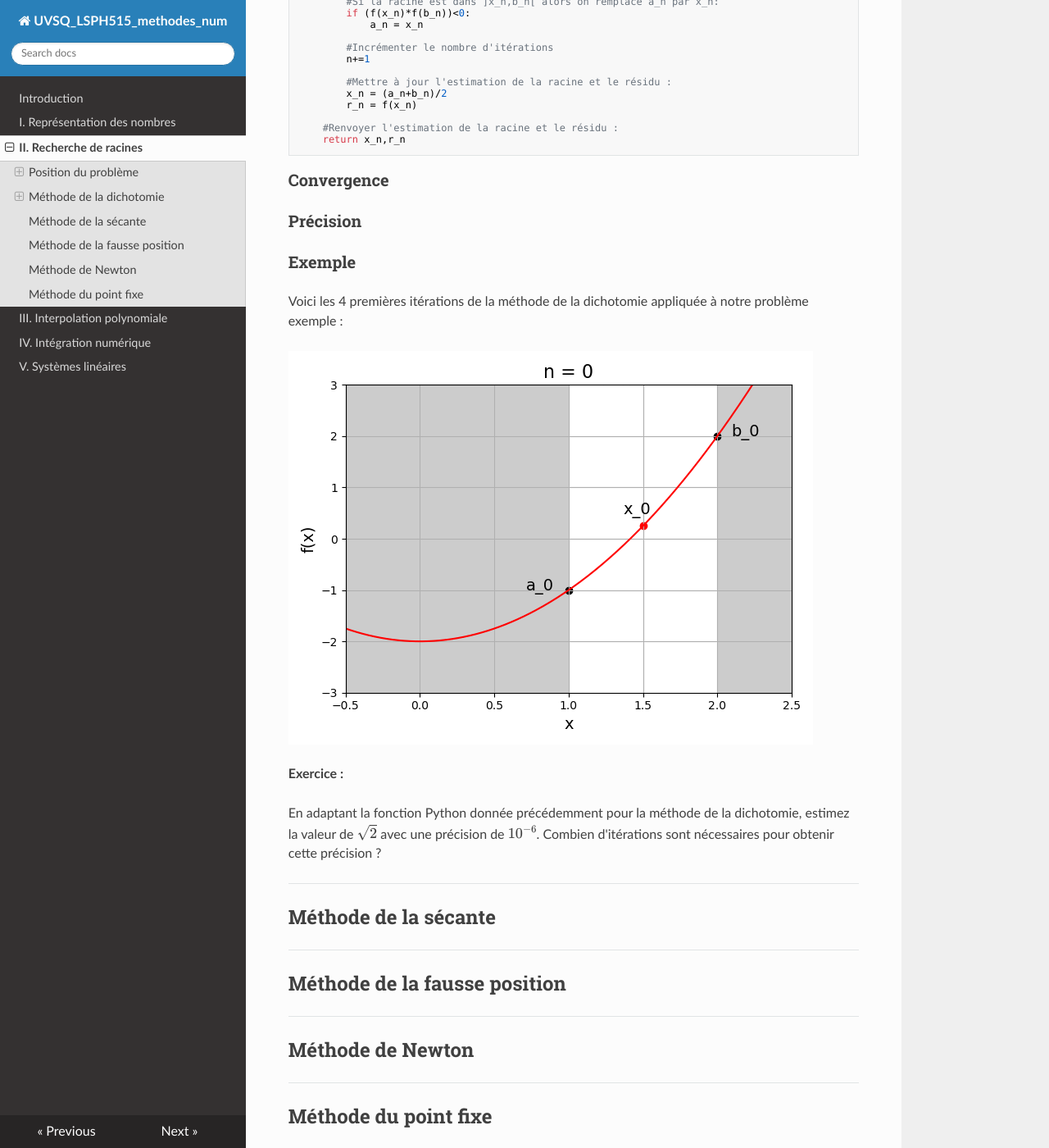
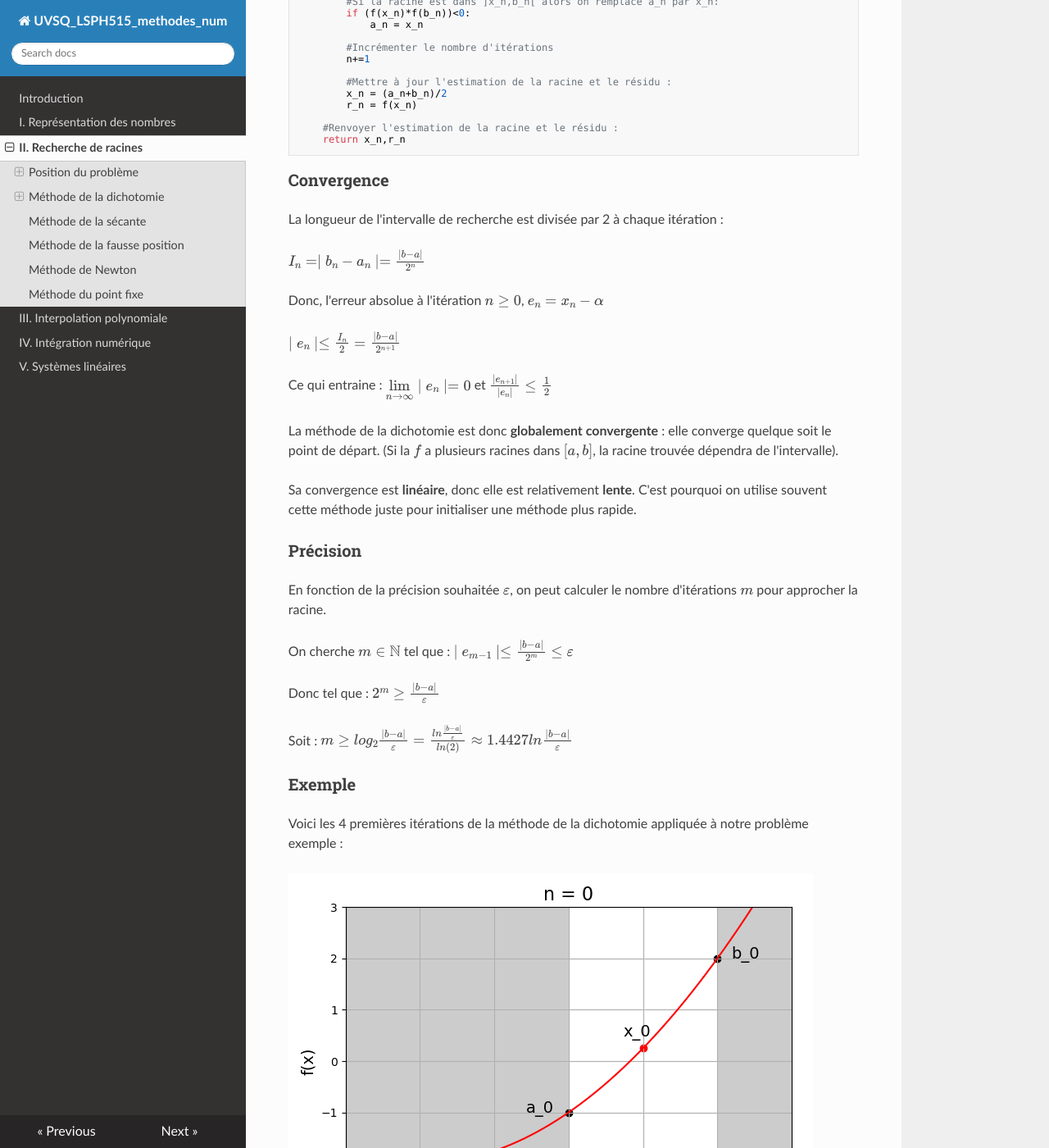
Before and after one commit to NicOudart/UVSQ_LSPH515_methodes_num, an MkDocs documentation site: the page built from docs/Chap2_Recherche_de_racines.md, in a window 1280 px wide and 1400 px high, scrolled down 5854 px. Shown: the whole window at 82% size. Built offline with MkDocs 1.6.1, drawn with Linux system fonts in a browser that asks for light colours; nearby versions of some CDN libraries; some of the changed text lies outside the part shown.

Commit message:
- Finishing the "dichotomy" section of Chapter 2.

```diff
--- a/docs/Chap2_Recherche_de_racines.md
+++ b/docs/Chap2_Recherche_de_racines.md
@@ -221,7 +221,35 @@ def dichotomie(f,a,b,n_max,e):
 
 ### Convergence
 
+La longueur de l'intervalle de recherche est divisée par 2 à chaque itération :
+
+$I_n = \mid b_n-a_n \mid = \frac{\mid b-a \mid}{2^n}$
+
+Donc, l'erreur absolue à l'itération $n \geq 0$, $e_n=x_n-\alpha$
+
+$\mid e_n \mid \leq \frac{I_n}{2} = \frac{\mid b-a \mid}{2^{n+1}}$
+
+Ce qui entraine : $\lim\limits_{n \to \infty} \mid e_n \mid = 0$
+et $\frac{\mid e_{n+1} \mid}{\mid e_n \mid} \leq \frac{1}{2}$
+
+La méthode de la dichotomie est donc **globalement convergente** : elle converge quelque soit le point de départ.
+(Si la $f$ a plusieurs racines dans $[a,b]$, la racine trouvée dépendra de l'intervalle).
+
+Sa convergence est **linéaire**, donc elle est relativement **lente**.
+C'est pourquoi on utilise souvent cette méthode juste pour initialiser une méthode plus rapide.
+
 ### Précision
+
+En fonction de la précision souhaitée $\varepsilon$, on peut calculer le nombre d'itérations $m$ pour approcher la racine.
+
+On cherche $m \in \mathbb{N}$ tel que :
+$\mid e_{m-1} \mid \leq \frac{\mid b-a \mid}{2^m} \leq \varepsilon$
+
+Donc tel que :
+$2^m \geq \frac{\mid b-a \mid}{\varepsilon}$
+
+Soit :
+$m \geq log_2{\frac{\mid b-a \mid}{\varepsilon}} = \frac{ln{\frac{\mid b-a \mid}{\varepsilon}}}{ln(2)} \approx 1.4427 ln{\frac{\mid b-a \mid}{\varepsilon}}$
 
 ### Exemple
 
@@ -232,7 +260,7 @@ Voici les 4 premières itérations de la méthode de la dichotomie appliquée à
 **Exercice :**
 
 En adaptant la fonction Python donnée précédemment pour la méthode de la dichotomie, estimez la valeur de $\sqrt{2}$ avec une précision de $10^{-6}$.
-Combien d'itérations sont nécessaires pour obtenir cette précision ?
+Combien d'itérations sont nécessaires pour obtenir cette précision ? Retrouvez-vous bien le nombre d'itérations théorique ?
 
 ---
 
```
